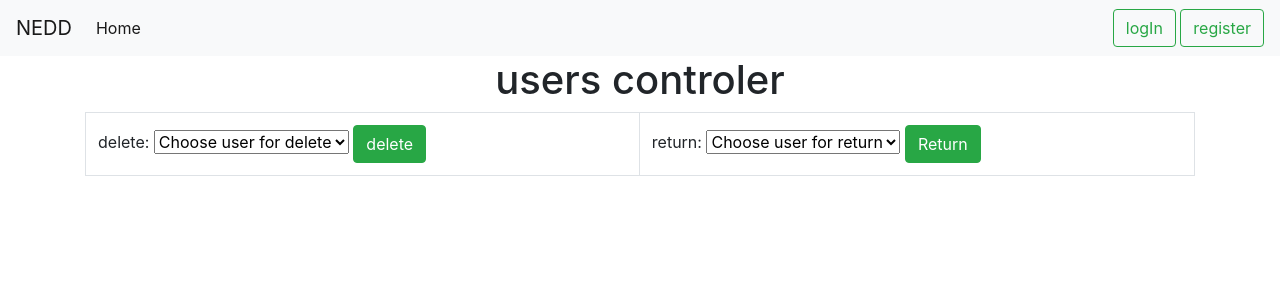
After one commit to daniera3/NEDD-API-server, a Flask app: template templates/UserControl.html in a window 1280 px wide. The commit adds this page. Shown: the top 300 px of the page. Run offline with Flask 2, Linux system fonts and the light colour scheme; the template is opened without the code that fills it, so the values that code supplies are empty; some libraries are stand-ins or nearby versions.

```diff
--- a/templates/AdminRequest.html
+++ b/templates/AdminRequest.html
@@ -5,7 +5,6 @@
 {% endblock %}
 
 {% block content %}
-<i id="messg" style="font-size:50px;color:gold"></i>
 <div class="container">
     <form id="Add">
         <table id="RequsetTable" class="table">
--- /dev/null
+++ b/templates/UserControl.html
@@ -0,0 +1,57 @@
+{% extends 'index.html' %}
+
+{% block header %}
+  <h1 align="center">{% block title %}users controler{% endblock %}</h1>
+{% endblock %}
+
+{% block content %}
+<div class="container">
+    <form id="Add">
+        <table id="RequsetTable" class="table table-bordered">
+                <tr>
+                    <td>
+        <label>delete:</label>
+        <select id="user" name="user" width="600px">
+        <option SELECTED value='0'>Choose user for delete</option>
+        {% for x in UserDelete %}
+          <option value= '{{ x.User }}'>{{x.User}}</option>
+        {% endfor %}
+      </select>
+                        <button type="button" onclick="DeleteUser()" class="btn btn-success">delete</button>
+                    </td>
+                    <td>
+
+        <label>return:</label>
+        <select id="userReturn" name="userReturn" width="600px">
+        <option SELECTED Rvalue='0'>Choose user for return</option>
+        {% for x in UserReturn %}
+          <option value= '{{ x.User }}'>{{x.User}}</option>
+        {% endfor %}
+        </select>
+                         <button type="button" onclick="UserReturn()" class="btn btn-success">Return</button>
+                    </td>
+                </tr>
+        </table>
+    </form>
+</div>
+<script src="//ajax.googleapis.com/ajax/libs/jquery/3.3.1/jquery.min.js"></script>
+<script>
+    function DeleteUser() {
+        var option = document.getElementById("user").value
+        if (option!=0)
+            option={'del':option}
+        $.post("/DeleteUser", option, show);
+    }
+    function UserReturn() {
+        var option = document.getElementById("userReturn").value
+        if (option!=0)
+            option={'ReturnU':option}
+        $.post("/userReturn", option, show);
+
+    }
+    function show(massge) {
+        alert(massge);
+        location.reload();
+    }
+</script>
+{% endblock %}
--- a/templates/index.html
+++ b/templates/index.html
@@ -59,7 +59,7 @@
         </a>
         <div class="dropdown-menu" aria-labelledby="navbarDropdown">
           <a class="dropdown-item" href="{{ url_for('AdminRequest') }}">Requset Users</a>
-          <a class="dropdown-item" href="#">Another action</a>
+          <a class="dropdown-item" href="{{ url_for('UserControler') }}">User Controler</a>
           <div class="dropdown-divider"></div>
           <a class="dropdown-item" href="#">Something else here</a>
         </div>
--- a/websiteTest.py
+++ b/websiteTest.py
@@ -30,14 +30,55 @@ def index():
 def register():
     return render_template('register.html')
 
+@app.route('/UserControler')
+def UserControler():
+    header = {"Content-Type": "application/json"}
+    data = {}
+    if 'username' in session:
+        data['User'] = session["username"]
+    else:
+        return render_template('index.html')
+    data = json.dumps(data)
+    response = requests.post('https://asqwzx1.pythonanywhere.com/GetUsersToDelete', auth=('asqwzx1', 'NEDD'), data=data, headers=header)
+    deleteUsers = eval(response.content)['data']
+    response = requests.post('https://asqwzx1.pythonanywhere.com/GetUsersToReturn', auth=('asqwzx1', 'NEDD'), data=data, headers=header)
+    returnUsers = eval(response.content)['data']
+    return render_template('UserControl.html', UserDelete=deleteUsers,UserReturn=returnUsers)
 
+
+@app.route('/DeleteUser', methods=['POST'])
+def DeleteUser():
+    data=dict(request.form)
+    header = {"Content-Type": "application/json"}
+    if 'username' in session:
+        data['User'] = session["username"]
+    else:
+        return render_template('index.html')
+    data = json.dumps(data)
+    response = requests.post('https://asqwzx1.pythonanywhere.com/DeleteUser', auth=('asqwzx1', 'NEDD'), data=data,headers=header)
+    response = eval(response.content)
+    return response["status"]
+
+
+@app.route('/userReturn', methods=['POST'])
+def userReturn():
+    data=dict(request.form)
+    header = {"Content-Type": "application/json"}
+    if 'username' in session:
+        data['User'] = session["username"]
+    else:
+        return render_template('index.html')
+    data = json.dumps(data)
+    response = requests.post('https://asqwzx1.pythonanywhere.com/ReturnUser', auth=('asqwzx1', 'NEDD'), data=data,headers=header)
+    response = eval(response.content)
+    return response["status"]
 
 
 @app.route('/AdminRequest')
 def AdminRequest():
     header = {"Content-Type": "application/json"}
     data = {"User": ""}
-    if session["username"]:
+    if 'username' in session:
         data['User'] = session["username"]
     else:
         return render_template('index.html')
@@ -51,7 +92,7 @@ def AdminRequest():
 def GetRequestJson():
     header = {"Content-Type": "application/json"}
     data = {"User": ""}
-    if session["username"]:
+    if 'username' in session:
         data['User'] = session["username"]
     else:
         return render_template('index.html')
@@ -66,7 +107,7 @@ def Submit1():
     data=dict(data)
     header = {"Content-Type": "application/json"}
     data['insert'] = True
-    if session["username"]:
+    if 'username' in session:
         data['User'] = session["username"]
     else:
         return render_template('index.html')
@@ -81,7 +122,7 @@ def Submit2():
     data=dict(data)
     header = {"Content-Type": "application/json"}
     data['insert'] = False
-    if session["username"]:
+    if 'username' in session:
         data['User'] = session["username"]
     else:
         return render_template('index.html')
```
